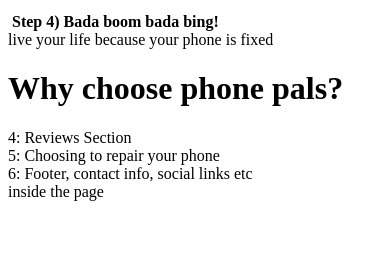
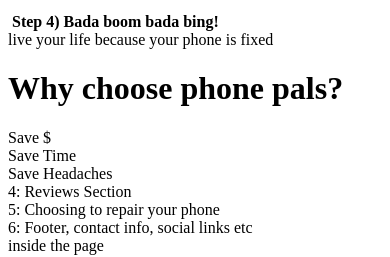
Before and after one commit to rweaverra/Phone_Pals, a React (Create React App) app in the folder client/: page / in a window 390 px wide. Shown: the part 762-1019 px from the top of the page. Before the commit the page ends 971 px from the top, so only its background shows below. Built offline with nearby package versions, Linux system fonts and the light colour scheme; the HTML template or start-up script is replaced by a standard one.

Commit message:
why choose Phone Pals

```diff
--- a/client/components/homePageSections/WhyPhonePals.jsx
+++ b/client/components/homePageSections/WhyPhonePals.jsx
@@ -3,7 +3,21 @@ import React from 'react';
 function WhyPhonePals () {
 
   return (
-    <div className="whyContainer"><h1>Why choose phone pals?</h1> </div>
+    <div className="whyContainer">
+      <h1 className="whyTitle">Why choose phone pals?</h1>
+      <div className="whyIcons">
+        <div>
+          Save $
+        </div>
+        <div>
+          Save Time
+        </div>
+        <div>
+          Save Headaches
+        </div>
+      </div>
+
+    </div>
   );
 }
 
```
